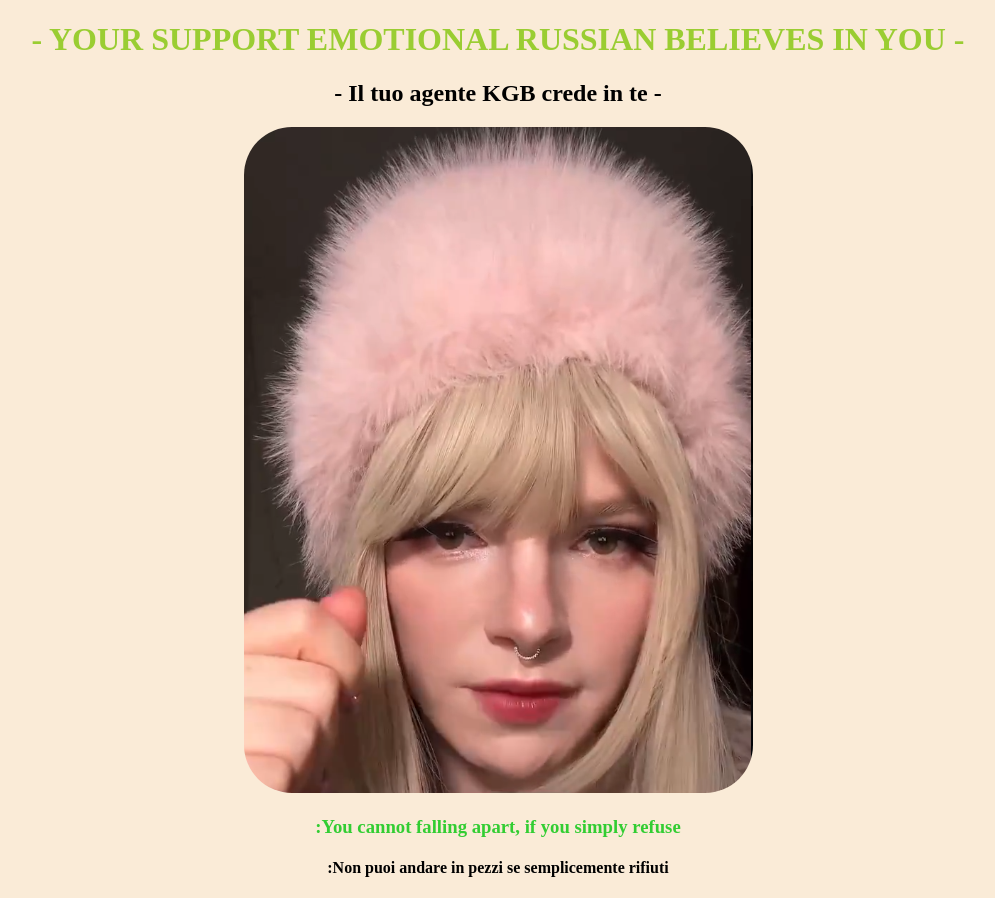
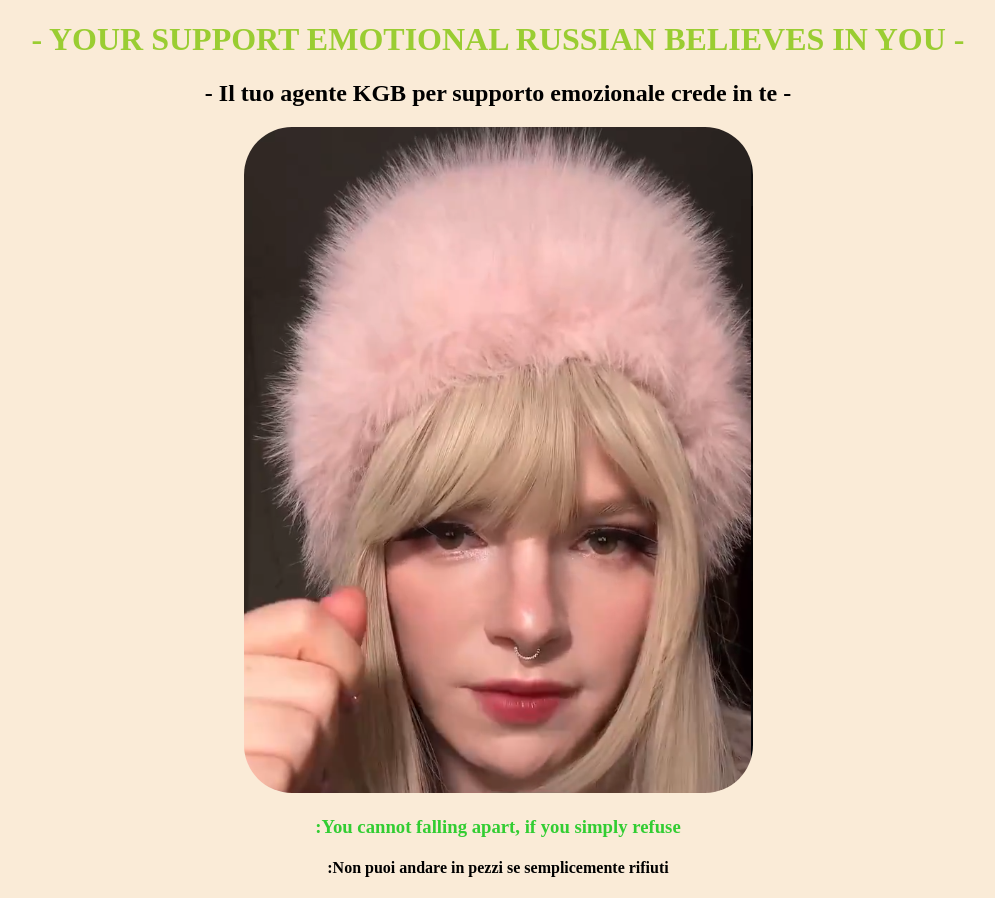
Before and after one commit to liciogelli1977/Blog, a plain HTML site: page index.html in a window 1280 px wide. Shown: the whole page, without its empty margins (142-1137 px from the left). Drawn offline with Linux system fonts and the light colour scheme.

Commit message:
Update index.html

```diff
--- a/index.html
+++ b/index.html
@@ -14,7 +14,7 @@
 
 <body>
     	<h1> - Your support emotional Russian believes in you -  </h1>
-		<h2> - Il tuo agente KGB crede in te -  </h2>
+		<h2> - Il tuo agente KGB per supporto emozionale crede in te -  </h2>
 
     <a target="_blank" href="agentin.gif">
     <img src="agentin.gif" alt="KGBagentin" width="509" height="666">
```
